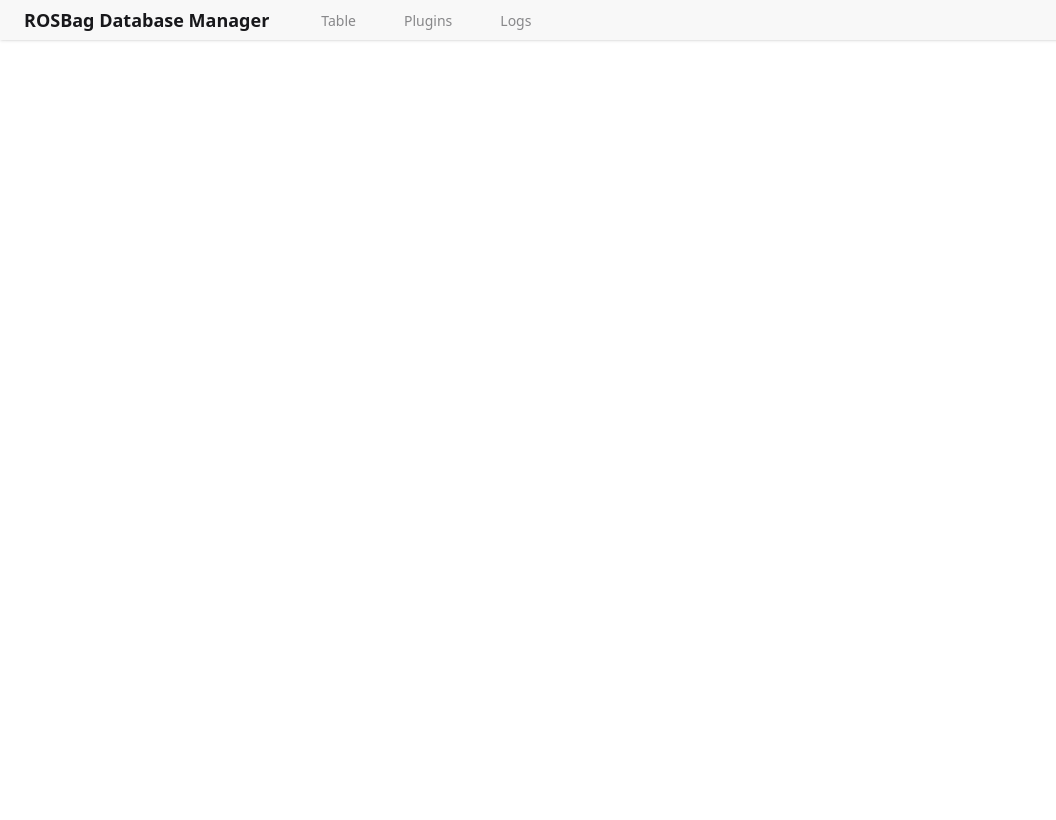
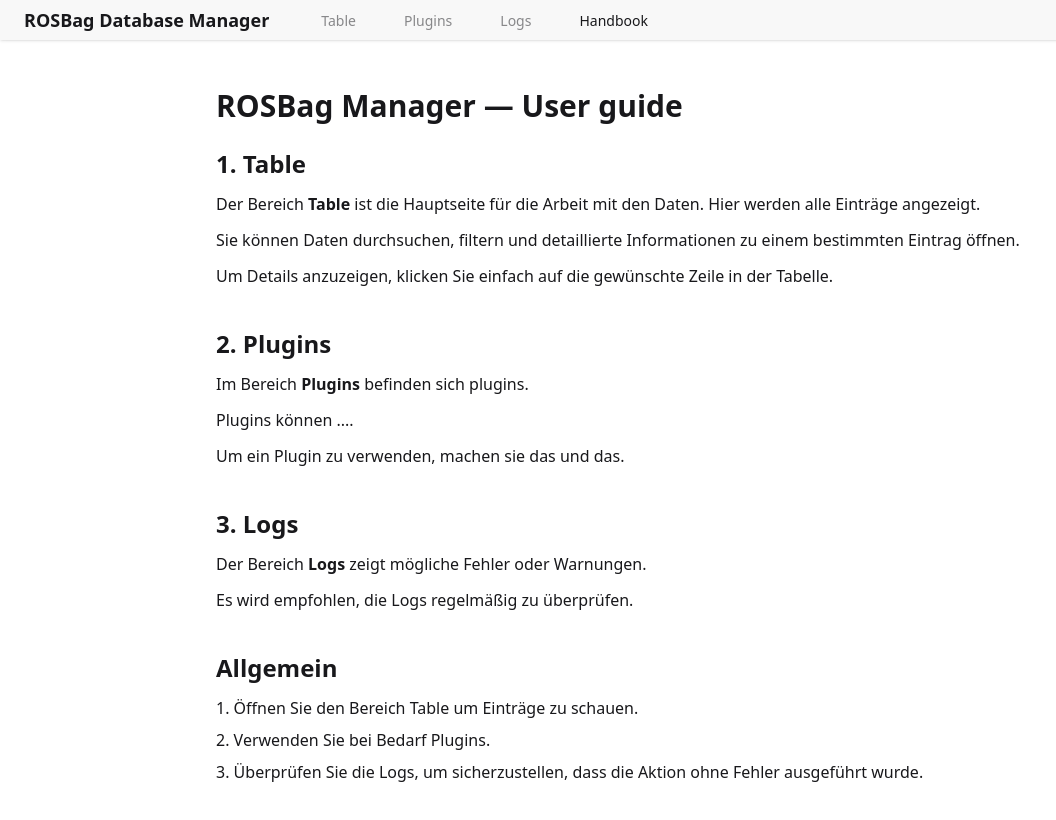
Before and after one commit to oddrm/pse25, a Nuxt app in the folder frontend/: page /userGuide in a window 1280 px wide. Shown: the top 820 px of the page, without its empty margins (0-1056 px from the left). Built offline with nearby package versions, Linux system fonts and the light colour scheme.

Commit message:
user guide

```diff
--- a/frontend/app/layouts/default.vue
+++ b/frontend/app/layouts/default.vue
@@ -34,6 +34,15 @@
         >
           Logs
         </NuxtLink>
+
+        <NuxtLink
+          to="/userGuide"
+          class="tab"
+          :class="{ 'tab-active': route.path === '/userGuide' }"
+        >
+          Handbook
+        </NuxtLink>
+
       </nav>
 
     </header>
--- /dev/null
+++ b/frontend/app/pages/userGuide.vue
@@ -0,0 +1,94 @@
+<template>
+  <div class="max-w-4xl mx-auto px-6 py-10">
+
+    <h1 class="text-3xl font-bold mb-6">
+      ROSBag Manager — User guide
+    </h1>
+
+    <!--table-->
+
+    <section class="mb-10">
+      <h2 class="text-2xl font-semibold mb-3">1. Table</h2>
+
+      <p class="mb-3">
+        Der Bereich <b>Table</b> ist die Hauptseite für die Arbeit mit den Daten.
+        Hier werden alle Einträge angezeigt.
+      </p>
+
+      <p class="mb-3">
+        Sie können Daten durchsuchen, filtern und detaillierte
+        Informationen zu einem bestimmten Eintrag öffnen.
+      </p>
+
+      <p class="mb-4">
+        Um Details anzuzeigen, klicken Sie einfach auf die gewünschte Zeile in der Tabelle.
+      </p>
+
+    </section>
+
+
+    <!--plugins -->
+
+    <section class="mb-10">
+      <h2 class="text-2xl font-semibold mb-3">2. Plugins</h2>
+
+      <p class="mb-3">
+        Im Bereich <b>Plugins</b> befinden sich plugins.
+      </p>
+
+      <p class="mb-3">
+        Plugins können ....
+      </p>
+
+      <p class="mb-4">
+        Um ein Plugin zu verwenden, machen sie das und das.
+      </p>
+
+
+    </section>
+
+
+    <!-- logs -->
+
+    <section class="mb-10">
+      <h2 class="text-2xl font-semibold mb-3">3. Logs</h2>
+
+      <p class="mb-3">
+        Der Bereich <b>Logs</b> zeigt mögliche Fehler oder Warnungen.
+      </p>
+
+      <p class="mb-4">
+        Es wird empfohlen, die Logs regelmäßig zu überprüfen.
+      </p>
+
+      <!-- photo -->
+
+    </section>
+
+
+    <!--how -->
+
+    <section>
+      <h2 class="text-2xl font-semibold mb-3">Allgemein</h2>
+
+      <p class="mb-2">
+        1. Öffnen Sie den Bereich Table um Einträge zu schauen.
+      </p>
+
+      <p class="mb-2">
+        2. Verwenden Sie bei Bedarf Plugins.
+      </p>
+
+      <p class="mb-2">
+        3. Überprüfen Sie die Logs, um sicherzustellen, dass die Aktion
+        ohne Fehler ausgeführt wurde.
+      </p>
+
+    </section>
+
+  </div>
+</template>
+
+<script setup lang="ts">
+
+</script>
```
Also changed, not shown: 2 other files (tests, documents, lock files or other folders).
